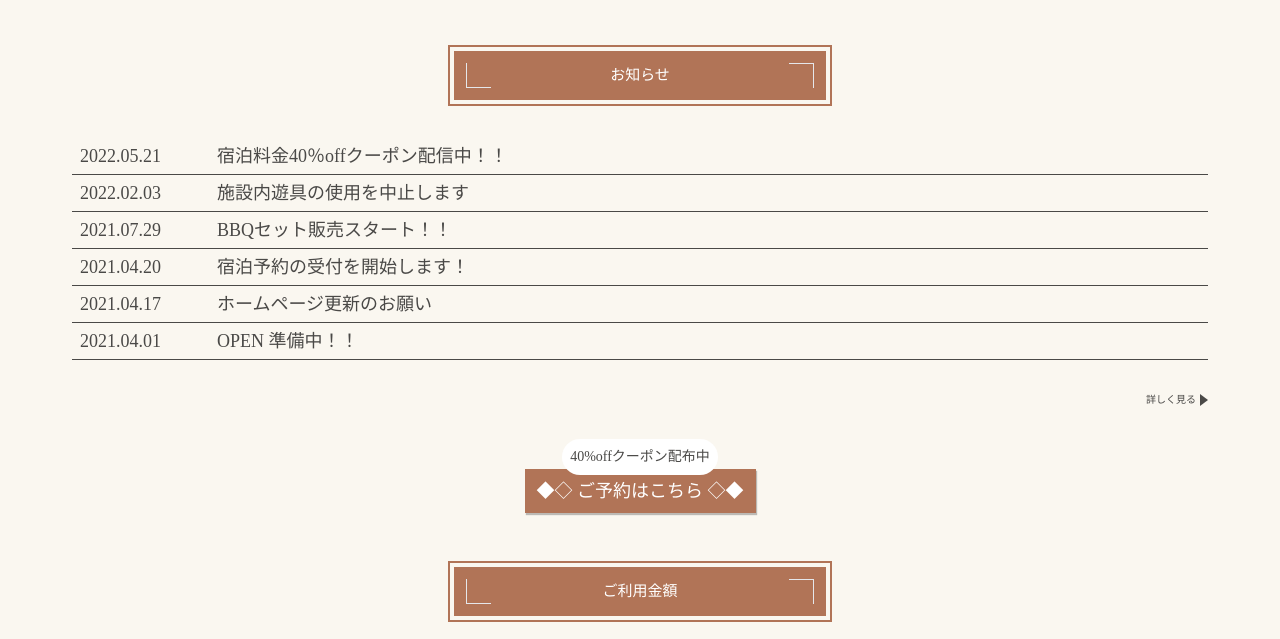
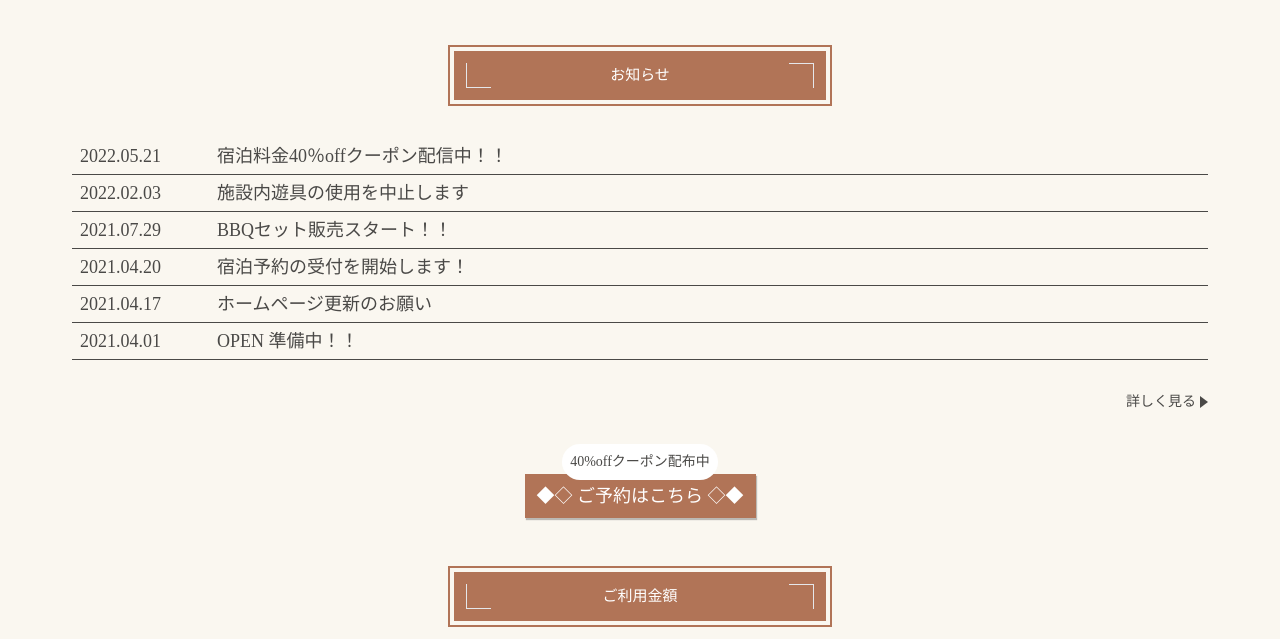
Before and after one commit to nka21/techc-web-project-02, an Astro site: page / in a window 1280 px wide. Shown: the part 447-1086 px from the top of the page. Built offline with nearby package versions, Linux system fonts and the light colour scheme; Astro itself is replaced by a stand-in of ours; a web font is replaced by a local one.

Commit message:
「詳しく見る」をサイズ大きく

```diff
--- a/src/components/news/NewsLists.astro
+++ b/src/components/news/NewsLists.astro
@@ -24,7 +24,7 @@ const sortedNews = newsData.news.sort(
     }
 </ul>
 
-<a href="/news/" class="ml-auto flex w-fit items-center gap-1 text-[10px] px-5 lg:px-12">
+<a href="/news/" class="ml-auto flex w-fit items-center gap-1 text-[10px] lg:text-sm px-5 lg:px-12">
     詳しく見る
     <span
         class="block h-0 w-0 border-y-[6px] border-l-[8px] border-transparent border-l-black-100"
```
